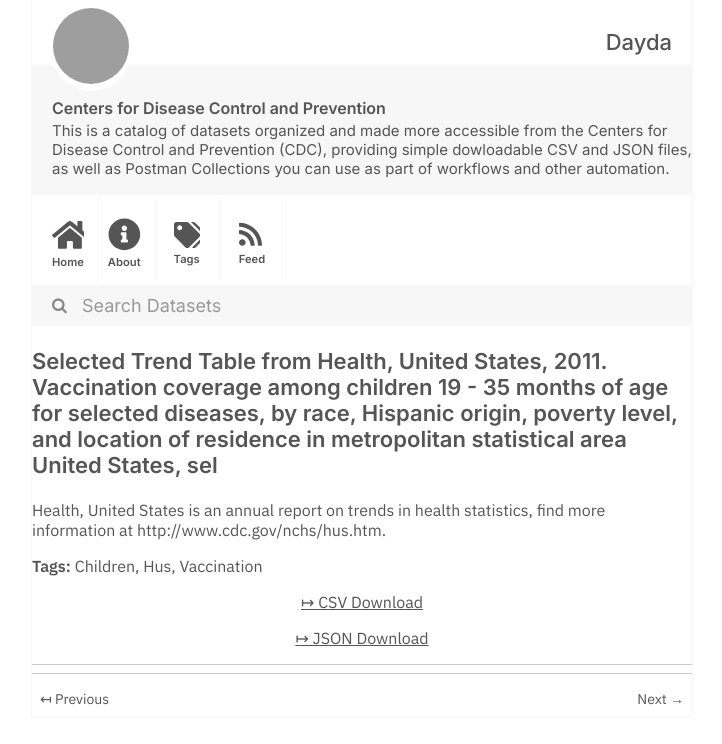
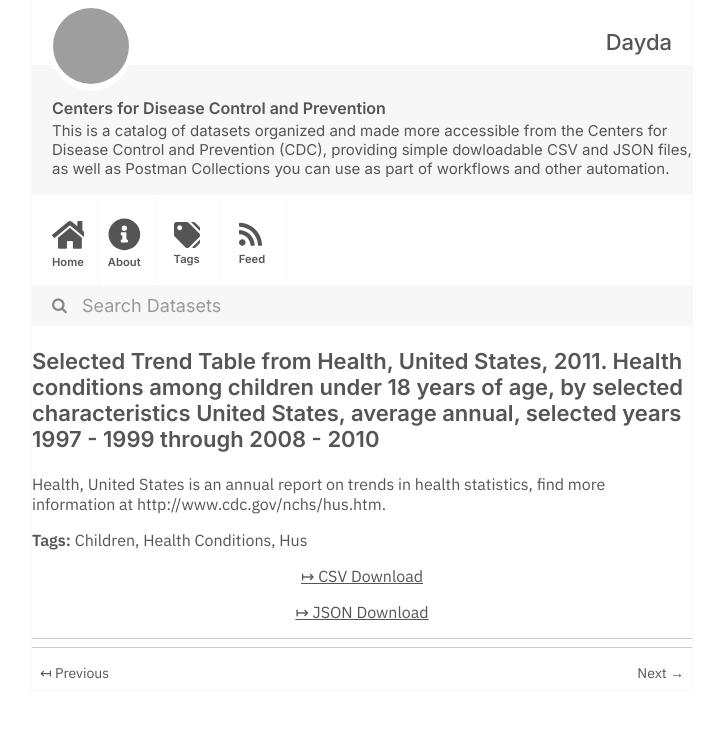
Before and after one commit to dayda-entities/centers-for-disease-control-and-prevention, a Jekyll site: the page built from _posts/2020-11-12-selected-trend-table-from-heal.md, in a window 1280 px wide, cut to the strip 0-744 px from the top of the page. Shown: the whole strip, without its empty margins (278-1000 px from the left). Built offline with Jekyll 4.4.1, drawn with Linux system fonts in a browser that asks for light colours; grey boxes are pictures that could not be loaded.

```diff
--- a/_posts/2020-11-12-selected-trend-table-from-heal.md
+++ b/_posts/2020-11-12-selected-trend-table-from-heal.md
@@ -1,20 +1,19 @@
 ---
 title: >-
-  Selected Trend Table from Health, United States, 2011. Vaccination coverage
-  among children 19 - 35 months of age for selected diseases, by race, Hispanic
-  origin, poverty level, and location of residence in metropolitan statistical
-  area United States, sel
-created: '2020-11-12T12:15:33.787776'
-modified: '2021-04-21T19:31:52.958306'
+  Selected Trend Table from Health, United States, 2011. Health conditions among
+  children under 18 years of age, by selected characteristics United States,
+  average annual, selected years 1997 - 1999 through 2008 - 2010
+created: '2020-11-12T12:13:54.414922'
+modified: '2021-04-21T19:20:30.448768'
 state: active
 type: dataset
 tags:
   - Children
+  - Health Conditions
   - Hus
-  - Vaccination
 groups: []
-csv_url: 'https://data.cdc.gov/api/views/nkri-ptxd/rows.csv?accessType=DOWNLOAD'
-json_url: 'https://data.cdc.gov/api/views/nkri-ptxd/rows.json?accessType=DOWNLOAD'
+csv_url: 'https://data.cdc.gov/api/views/bbhn-4mdn/rows.csv?accessType=DOWNLOAD'
+json_url: 'https://data.cdc.gov/api/views/bbhn-4mdn/rows.json?accessType=DOWNLOAD'
 layout: post
 
 ---
```
